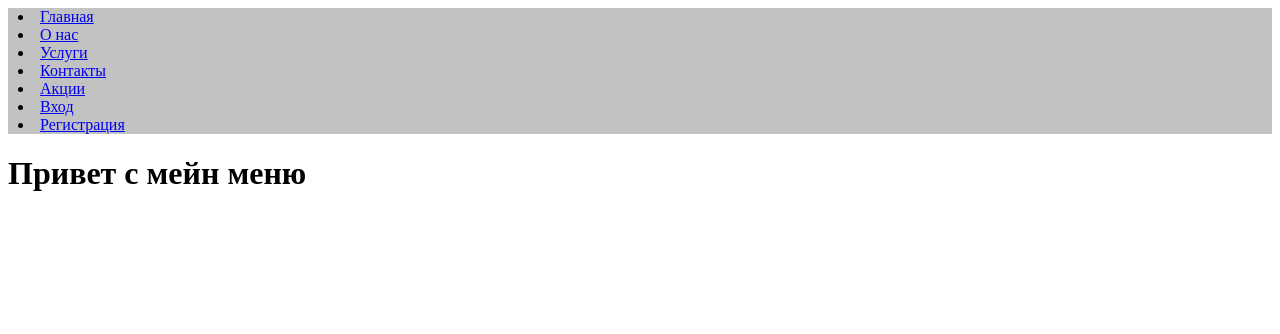
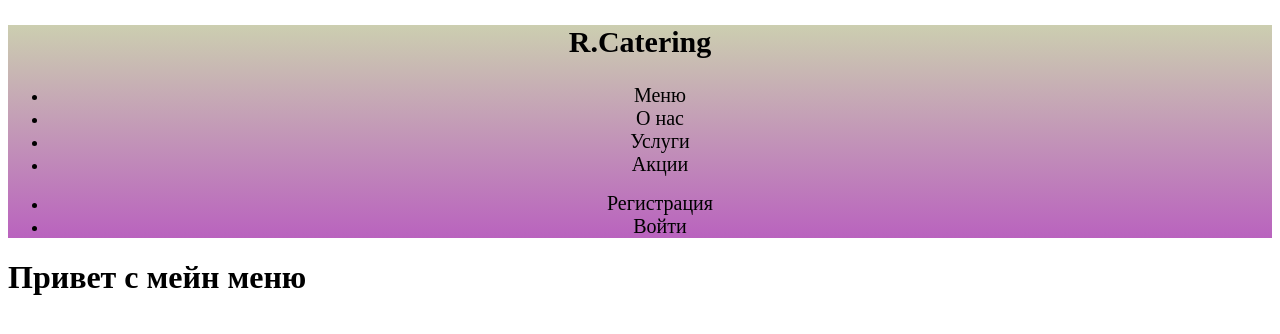
Before and after one commit to SimpleRoach/catering, a Django app: page / in a window 1280 px wide. Shown: the top 334 px of the page. Run offline with Django 5.2, Linux system fonts and the light colour scheme.

Commit message:
Потихоньку убираю сложность

```diff
--- a/main_menu/static/main_menu/css/base.css
+++ b/main_menu/static/main_menu/css/base.css
@@ -1,11 +1,9 @@
-.main-header {
-  background-color: #c2c2c2;
-  display: flex;
-  max-width: 100%;
-  margin: 0 auto;
+.navbar-header{
+  background: linear-gradient(#ccceb0, rgba(170, 64, 176, 0.82));
 }
 
-.container {
-  padding: 0 10px;
-  flex-grow: 1;
+a{
+  text-decoration: none;
+  font-size:20px;
+  color: #000000;
 }
--- a/templates/base.html
+++ b/templates/base.html
@@ -10,21 +10,44 @@
     <link rel="stylesheet" href="{% static 'main_menu/css/base.css' %}">
 </head>
 <body>
- <header class="main-header">
-    <div class="container">
-      <div>
-      </div>
-      <nav class="head">
-          <li><a href="#">Главная</a></li>
-          <li><a href="#">О нас</a></li>
-          <li><a href="#">Услуги</a></li>
-          <li><a href="#">Контакты</a></li>
-          <li><a href="#">Акции</a></li>
-          <li><a href="#">Вход</a></li>
-          <li><a href="#">Регистрация</a></li>
-      </nav>
+{#ШАПКА#}
+<nav class="navbar-header">
+    <div class="container-fluid">
+
+
+        {# Кнопки   #}
+        <header align="center">
+            <a class="navbar-brand" href="#"><h2>R.Catering</h2></a>
+            <ul class="navbar-nav">
+
+                <li>
+                    <a class="navbar-brand" href="#">Меню</a>
+                </li>
+                <li>
+                    <a class="navbar-brand" href="#">О нас</a>
+                </li>
+                <li>
+                    <a class="navbar-brand" href="#">Услуги</a>
+                </li>
+                <li>
+                    <a class="navbar-brand" href="#">Акции</a>
+                </li>
+            </ul>
+{# Кнопки справа сверху, которые типа то есть, то нет в зависимости от авторизации пользователя #}
+                <ul>
+                    <li>
+                        <a class="navbar-brand" href="#">Регистрация</a>
+                    </li>
+                    <li>
+                        <a class="navbar-brand" href="#">Войти</a>
+                    </li>
+                </ul>
+
+
+        </header>
     </div>
-  </header>
+</nav>
+
 {% block content %}
 {% endblock %}
 </body>
```
